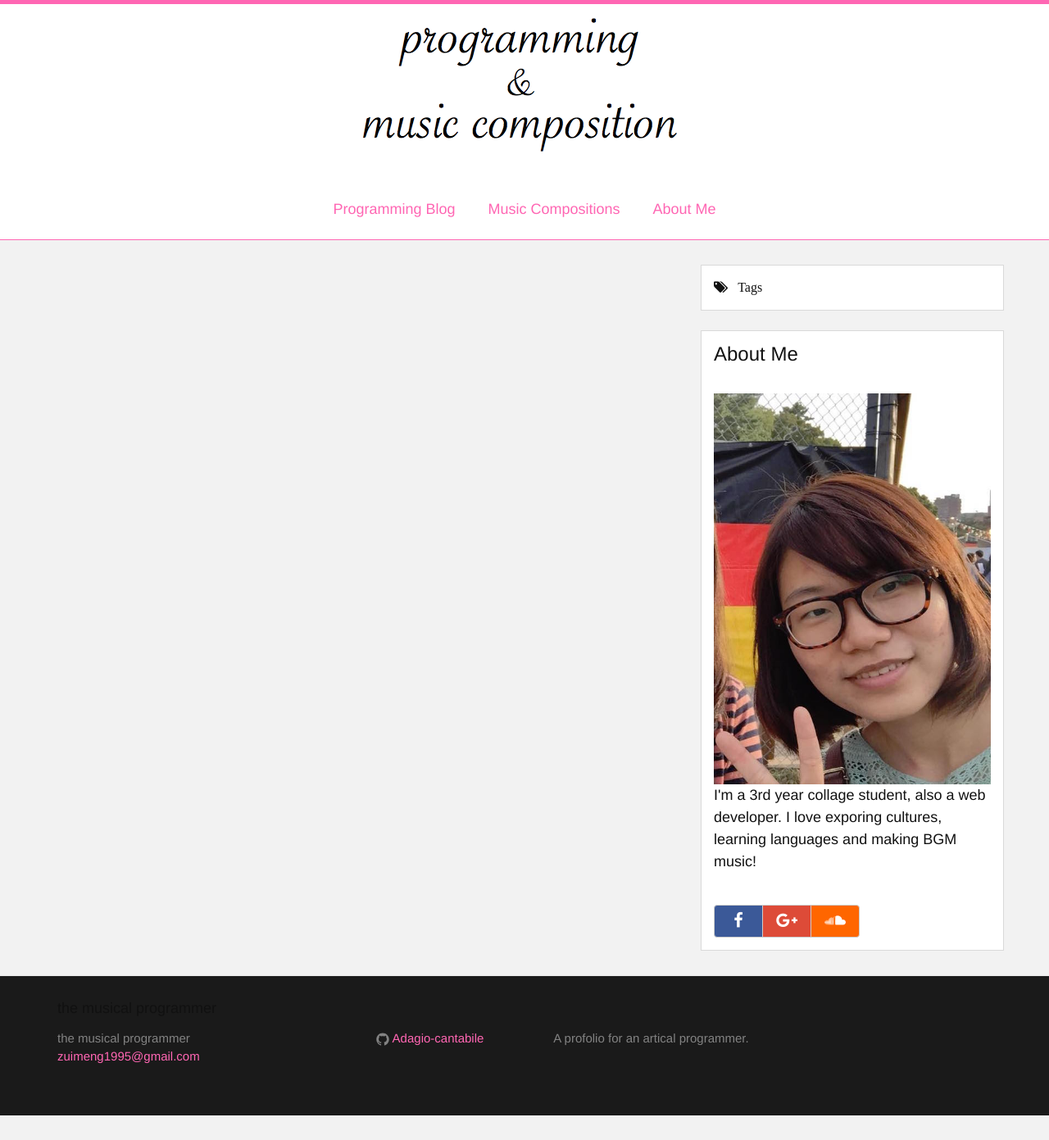
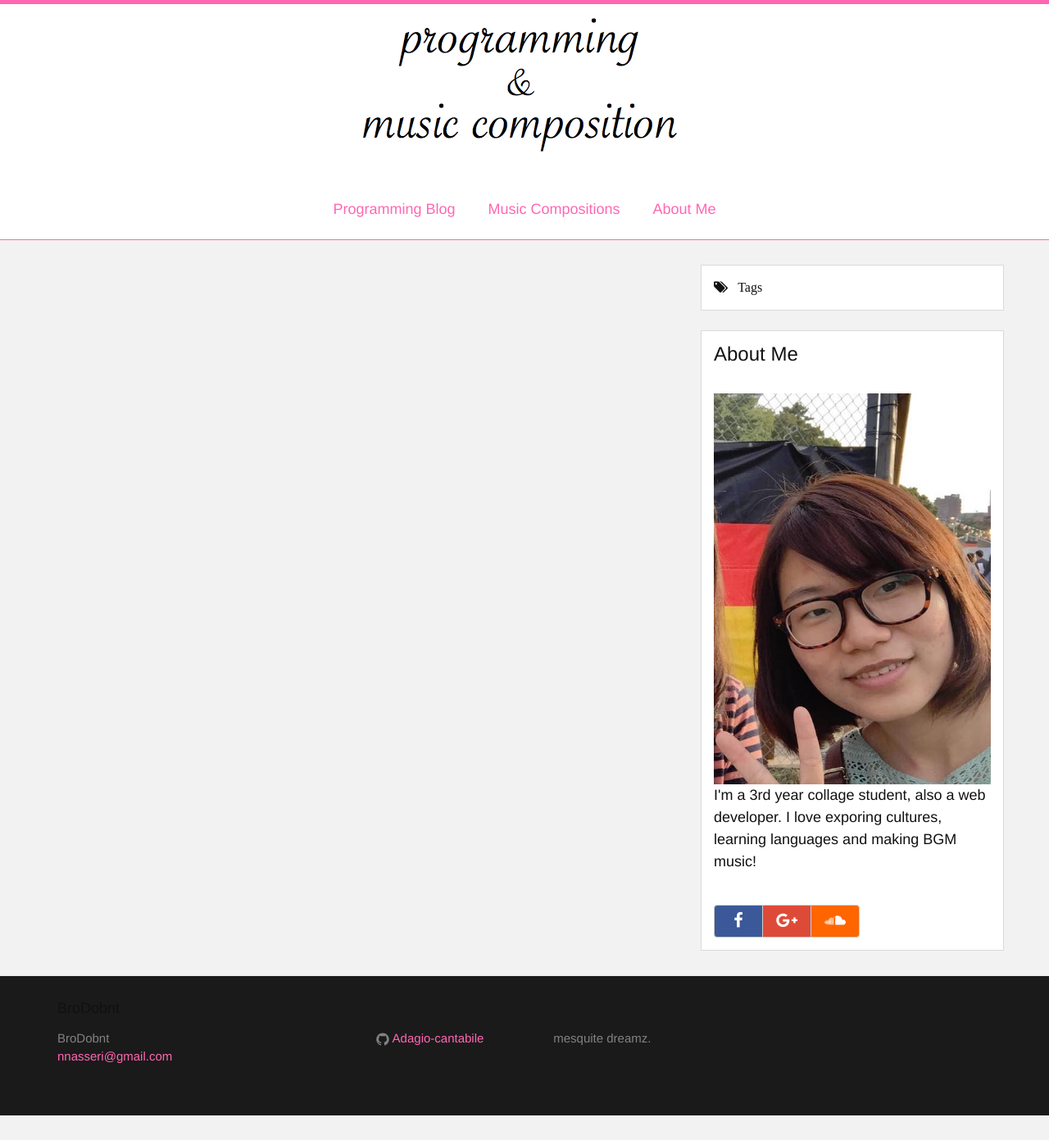
Before and after one commit to nnasseri/nnasseri.github.io, a Jekyll site: the page built from index.html, in a window 1280 px wide. Shown: the whole page at 82% size. Built offline with Jekyll 4.4.1, drawn with Linux system fonts in a browser that asks for light colours; nearby versions of some CDN libraries; comment, search, counter and statistics services are not loaded.

Commit message:
Changing iml

```diff
--- a/_config.yml
+++ b/_config.yml
@@ -6,12 +6,12 @@
 # 'jekyll serve'. If you change this file, please restart the server process.
 
 # Site settings
-title: the musical programmer
-email: zuimeng1995@gmail.com
+title: BroDobnt
+email: nnasseri@gmail.com
 description: > # this means to ignore newlines until "baseurl:"
-  A profolio for an artical programmer.
+  mesquite dreamz.
 baseurl: "" # the subpath of your site, e.g. /blog
-url: "http://yourdomain.com" # the base hostname & protocol for your site
+url: "https://nnasseri.github.io/" # the base hostname & protocol for your site
 github_username:  Adagio-cantabile
 
 # Build settings
```
